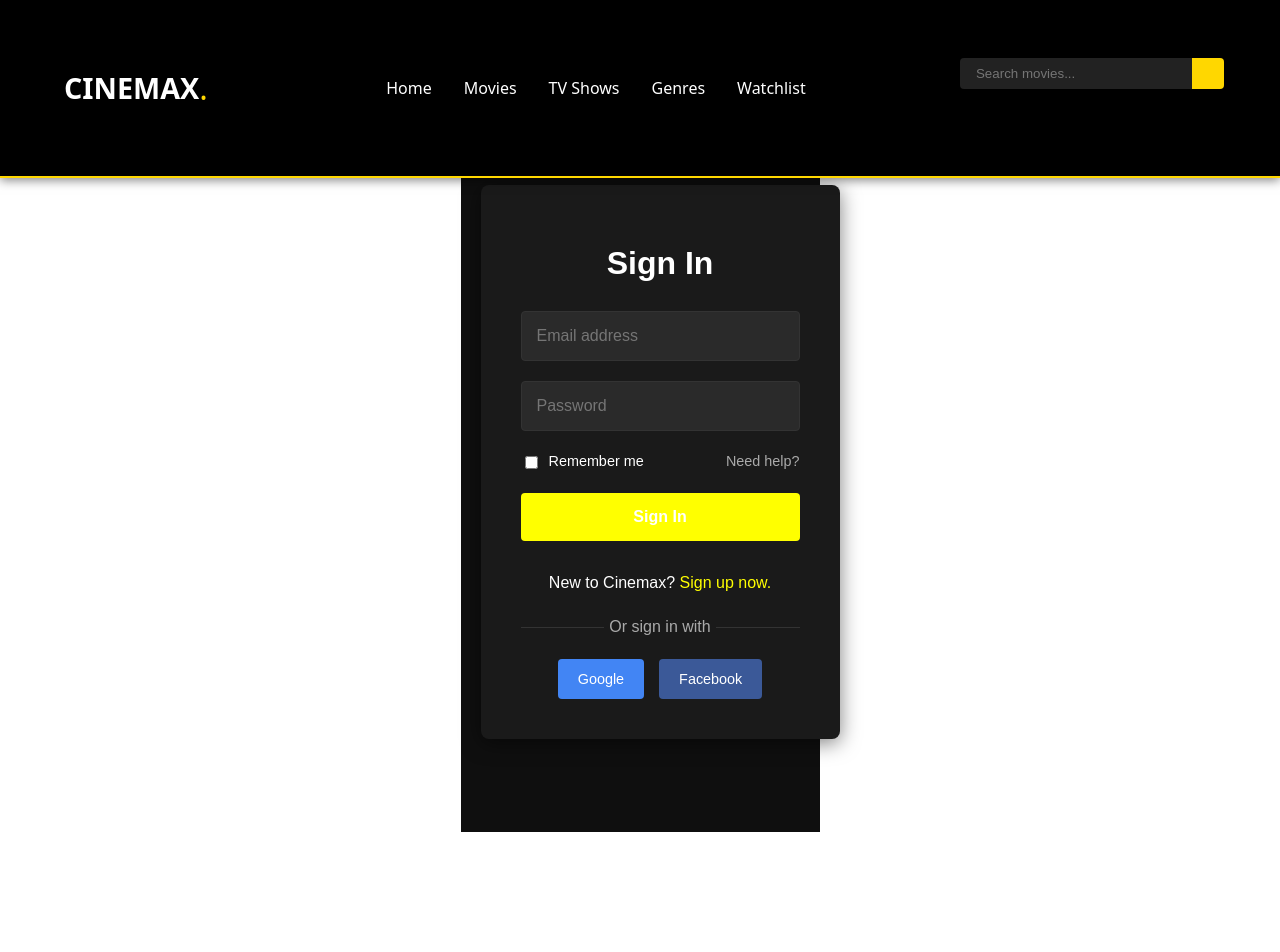
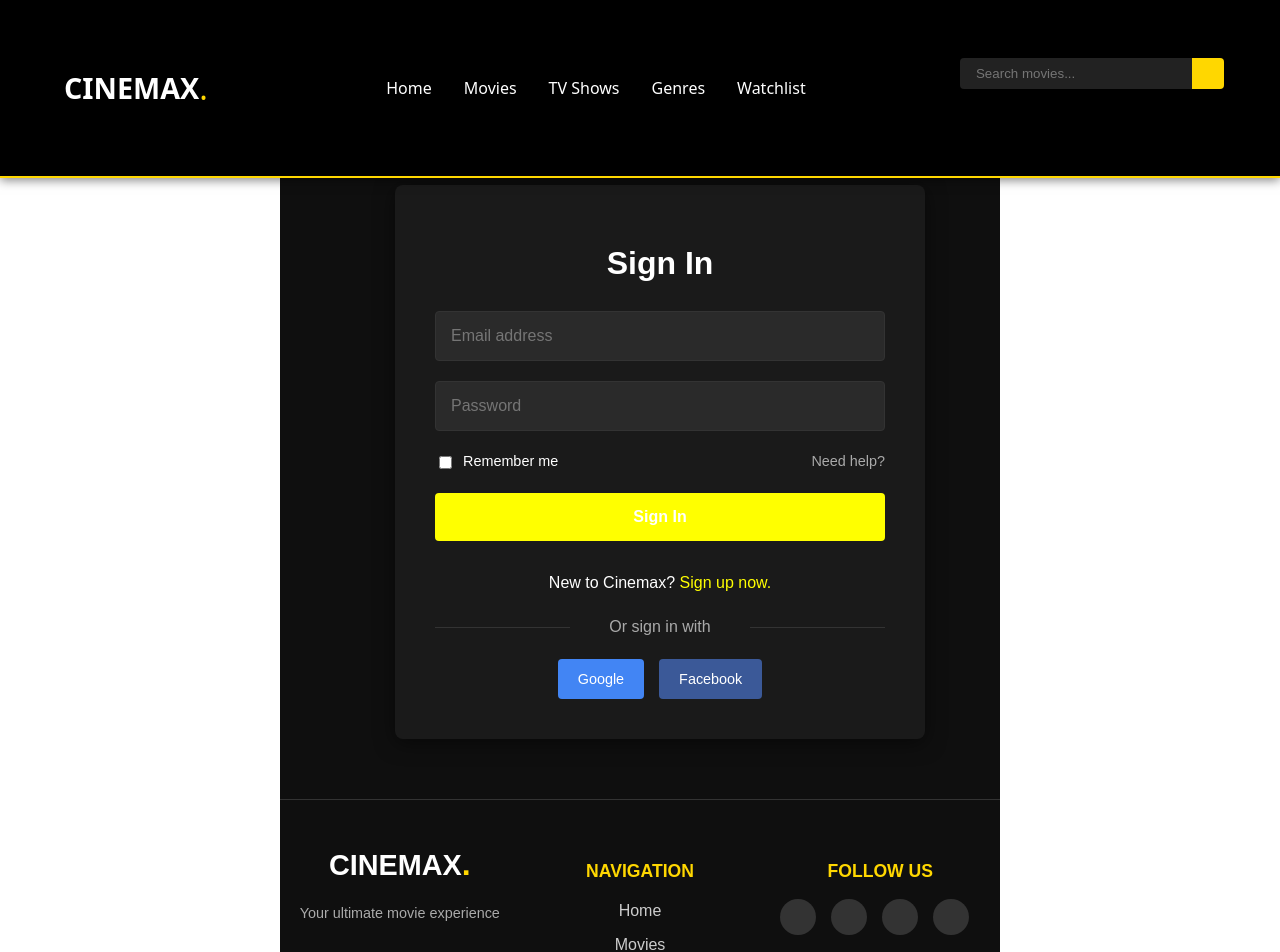
Before and after one commit to kakahh132/movie-web, a React (Vite) app: page /Login in a window 1280 px wide. Shown: the top 952 px of the page. Before the commit the page ends 864 px from the top, so only its background shows below. Built offline with nearby package versions, Linux system fonts and the light colour scheme.

Commit message:
first commit

```diff
--- a/src/Components/Footer.tsx
+++ b/src/Components/Footer.tsx
@@ -1,4 +1,4 @@
-import React from 'react';
+
 import { Link } from 'react-router-dom';
 import './Footer.css';
 
--- a/src/Components/Home.tsx
+++ b/src/Components/Home.tsx
@@ -1,4 +1,3 @@
-import React from 'react';
 import './Home.css';
 import Header from './Header';
 import p1 from '../assets/p1.jpeg';
--- a/src/Components/Login.tsx
+++ b/src/Components/Login.tsx
@@ -1,4 +1,5 @@
-import React, { useState, FormEvent } from 'react';
+import React, { useState } from 'react';
+import type { FormEvent } from 'react';
 import { useNavigate, Link } from 'react-router-dom';
 import Footer from './Footer';
 import './Login.css';
@@ -112,9 +113,10 @@
           </div>
         </div>
       </div>
+      <Footer/>
     </div>
   );
 };
-<Footer/>
+
 
 export default Login;
--- a/src/Components/SIgnup.tsx
+++ b/src/Components/SIgnup.tsx
@@ -1,4 +1,5 @@
-import React, { useState, FormEvent } from 'react';
+import React, { useState } from 'react';
+import type { FormEvent } from 'react';
 import { Link, useNavigate } from 'react-router-dom';
 import Footer from './Footer';
 import './SignUp.css';
```
